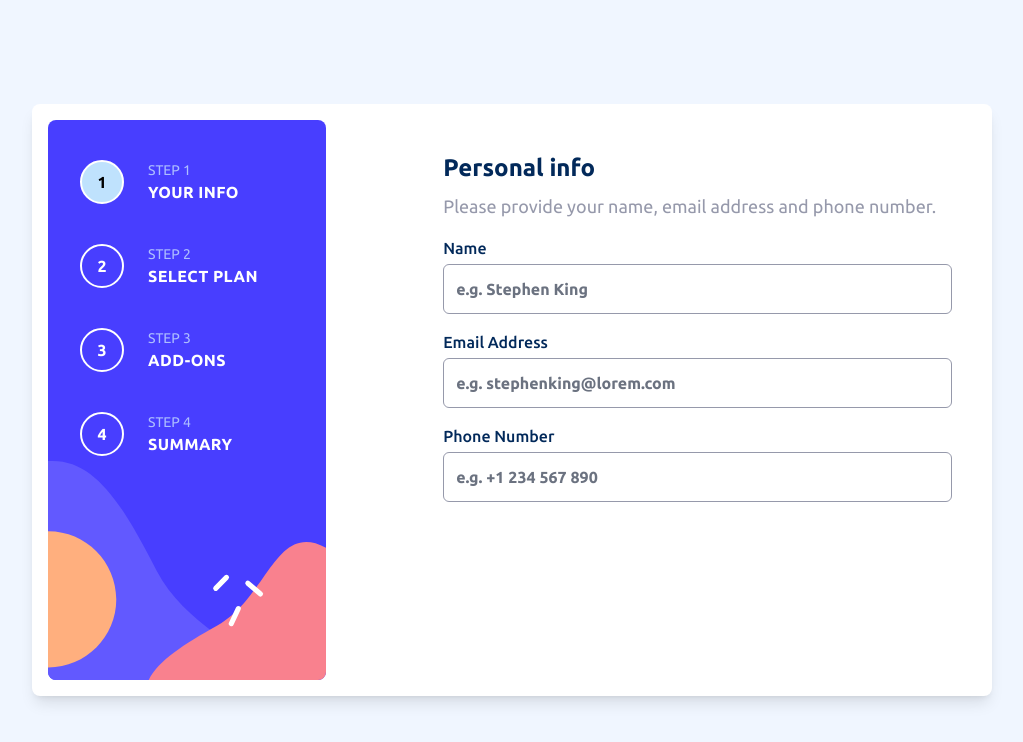
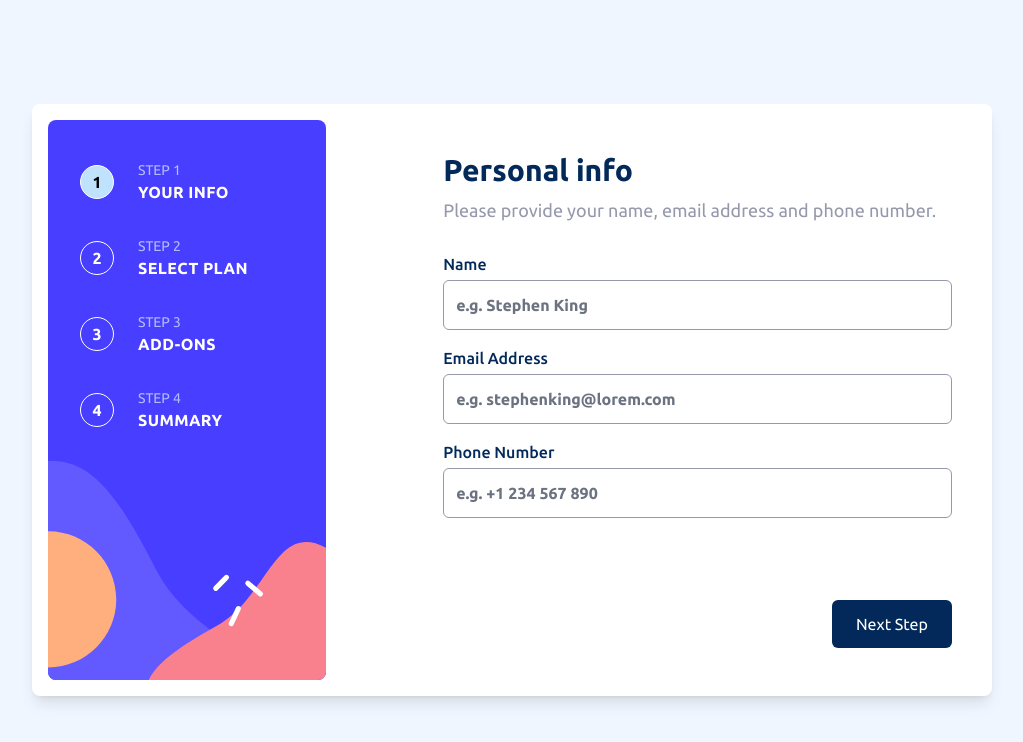
Before and after one commit to Di-void/multi-step-form, a React (Vite) app: page / in a window 1280 px wide. Shown: the top 742 px of the page, without its empty margins (128-1151 px from the left). Built offline with nearby package versions, Linux system fonts and the light colour scheme.

Commit message:
refactor: drop footernav component from app to views component

```diff
--- a/src/App.tsx
+++ b/src/App.tsx
@@ -2,7 +2,6 @@ import MobileNavigation from "./components/Navigation/mobile";
 import DesktopNav from "./components/Navigation/desktop";
 import bg_mobile from "@/assets/images/bg-sidebar-mobile.svg";
 import Views from "@/views";
-import FooterNav from "@/components/FooterNav";
 
 function App() {
   return (
@@ -21,8 +20,6 @@ function App() {
 
         <Views />
       </section>
-
-      <FooterNav />
     </main>
   );
 }
--- a/src/components/FooterNav/index.tsx
+++ b/src/components/FooterNav/index.tsx
@@ -1,10 +1,10 @@
 const FooterNav = () => {
   return (
-    <footer className="fixed bottom-0 w-full p-6 flex justify-between bg-white xl:hidden">
+    <footer className="fixed xl:relative bottom-0 left-0 w-full p-6 xl:p-0 flex justify-between bg-white">
       <button className="capitalize invisible text-cool-gray hover:text-marine-blue transition-all duration-150 font-bold">
         go back
       </button>
-      <button className="capitalize text-white bg-marine-blue hover:bg-marine-blue-lighter transition-all duration-150 px-4 py-3 rounded-md cursor-pointer">
+      <button className="capitalize text-white bg-marine-blue hover:bg-marine-blue-lighter transition-all duration-150 px-4 xl:px-6 py-3 rounded-md cursor-pointer">
         next step
       </button>
     </footer>
--- a/src/components/Navigation/desktop/index.tsx
+++ b/src/components/Navigation/desktop/index.tsx
@@ -11,9 +11,9 @@ const DesktopNav = () => {
         />
       </div>
 
-      <nav className="relative flex flex-col gap-10 px-8 py-10">
+      <nav className="relative flex flex-col gap-8 px-8 py-10">
         <div className="flex gap-6 items-center">
-          <div className="border-2 border-white text-black font-bold bg-light-blue rounded-full p-5 w-3 h-3 flex items-center justify-center">
+          <div className="border border-white text-black font-bold bg-light-blue rounded-full p-4 w-3 h-3 flex items-center justify-center">
             <span>1</span>
           </div>
 
@@ -26,7 +26,7 @@ const DesktopNav = () => {
         </div>
 
         <div className="flex gap-6 items-center">
-          <div className="border-2 border-white font-bold text-white rounded-full p-5 w-3 h-3 flex items-center justify-center">
+          <div className="border border-white font-bold text-white rounded-full p-4 w-3 h-3 flex items-center justify-center">
             <span>2</span>
           </div>
 
@@ -39,7 +39,7 @@ const DesktopNav = () => {
         </div>
 
         <div className="flex gap-6 items-center">
-          <div className="border-2 border-white font-bold text-white rounded-full p-5 w-3 h-3 flex items-center justify-center">
+          <div className="border border-white font-bold text-white rounded-full p-4 w-3 h-3 flex items-center justify-center">
             <span>3</span>
           </div>
 
@@ -50,8 +50,9 @@ const DesktopNav = () => {
             </h1>
           </div>
         </div>
+
         <div className="flex gap-6 items-center">
-          <div className="border-2 border-white font-bold text-white rounded-full p-5 w-3 h-3 flex items-center justify-center">
+          <div className="border border-white font-bold text-white rounded-full p-4 w-3 h-3 flex items-center justify-center">
             <span>4</span>
           </div>
 
--- a/src/views/Screens/Personal_Info.tsx
+++ b/src/views/Screens/Personal_Info.tsx
@@ -4,10 +4,12 @@ const PersonalInfo = () => {
   return (
     <div>
       <header className="mb-2">
-        <h1 className="text-marine-blue text-2xl font-bold">Personal info</h1>
+        <h1 className="text-marine-blue text-2xl xl:text-3xl font-bold">
+          Personal info
+        </h1>
       </header>
 
-      <p className="text-cool-gray text-lg mb-4">
+      <p className="text-cool-gray text-lg mb-4 xl:mb-7">
         Please provide your name, email address and phone number.
       </p>
 
--- a/src/views/index.tsx
+++ b/src/views/index.tsx
@@ -1,13 +1,16 @@
 import { PersonalInfo, Plans, Addons, FinishUp, Thanks } from "./Screens";
+import FooterNav from "@/components/FooterNav";
 
 const Views = () => {
   return (
-    <section className="bg-white shadow-lg xl:shadow-none xl:w-3/5 rounded-lg xl:rounded-none mt-7 xl:mt-0 px-5 py-6 lg:px-6 lg:py-8">
+    <section className="bg-white shadow-lg xl:shadow-none xl:w-3/5 rounded-lg xl:rounded-none mt-7 xl:mt-0 xl:flex xl:flex-col xl:justify-between px-5 py-6 lg:px-6 lg:py-8">
       <PersonalInfo />
       {/* <Plans /> */}
       {/* <Addons /> */}
       {/* <FinishUp /> */}
       {/* <Thanks /> */}
+
+      <FooterNav />
     </section>
   );
 };
```
